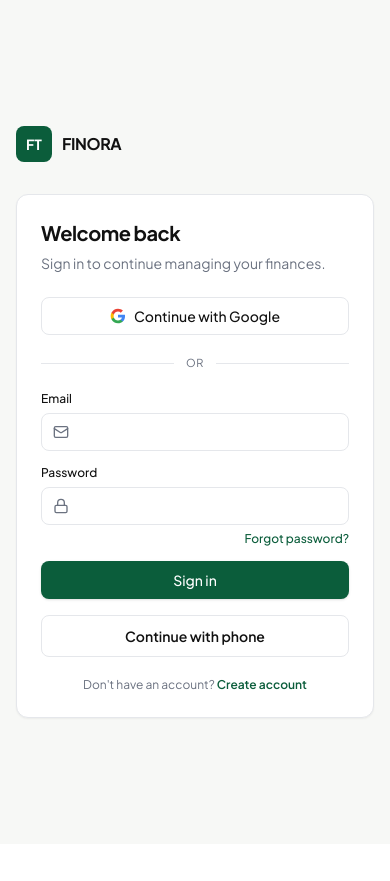
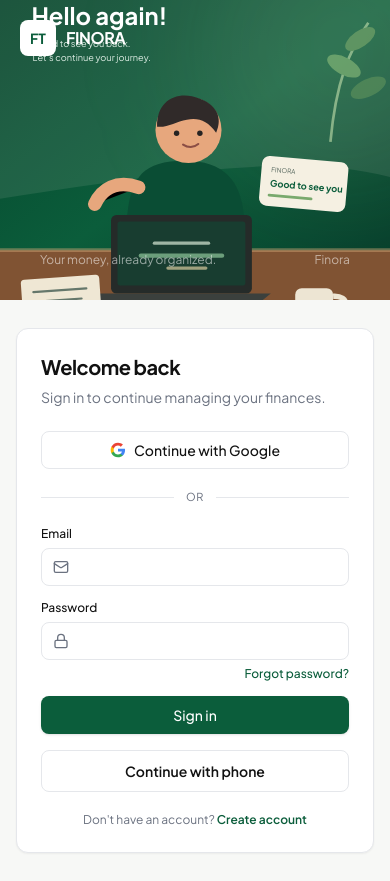
Before and after one commit to maazcrafts/Finora, a React (Vite) app: page / in a window 390 px wide. Both pictures are taken after a click on the button "Sign In". Before the commit the page ends 844 px from the top, so only its background shows below. Built offline with nearby package versions, Linux system fonts and the light colour scheme; no server answers.

Commit message:
Make auth illustration responsive on mobile

```diff
--- a/src/components/auth/AuthShell.tsx
+++ b/src/components/auth/AuthShell.tsx
@@ -24,12 +24,16 @@
         </div>
       </aside>
 
-      <main className="flex flex-col justify-center px-4 sm:px-8 py-10 sm:py-14">
+      <div className="lg:hidden relative h-[300px] sm:h-[360px] overflow-hidden bg-[#06452C]">
+        <AuthIllustration mode={illustrationMode} />
+        <div className="absolute top-5 left-5 flex items-center gap-2.5 z-10">
+          <div className="h-9 w-9 rounded-lg bg-white text-[#0B5D3B] flex items-center justify-center font-bold text-sm">FT</div>
+          <span className="text-base font-bold tracking-tight text-white">FINORA</span>
+        </div>
+      </div>
+
+      <main className="flex flex-col justify-center px-4 sm:px-8 py-7 sm:py-14">
         <div className="w-full max-w-md mx-auto">
-          <div className="lg:hidden flex items-center gap-2.5 mb-8">
-            <div className="h-9 w-9 rounded-lg bg-[#0B5D3B] text-white flex items-center justify-center font-bold text-sm">FT</div>
-            <span className="text-base font-bold tracking-tight">FINORA</span>
-          </div>
           <div className="rounded-xl border border-[#E5E7EB] bg-white p-6 sm:p-8 shadow-xs">
             <div className="mb-6">
               <h2 className="text-xl sm:text-2xl font-bold tracking-tight text-[#111111]">{title}</h2>
```
